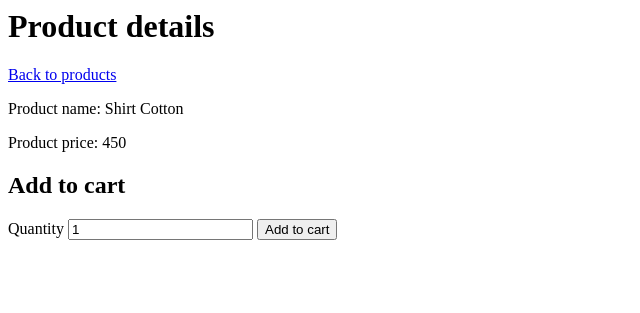
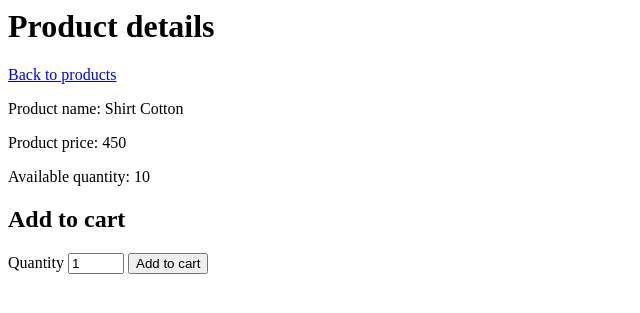
Before and after one commit to ITMGT-25-03-J-Group-9/Final-Project, a Django app: page /product/1 in a window 1280 px wide. Shown: the top 313 px of the page, without its empty margins (0-640 px from the left). Run offline with Django 5.2, Linux system fonts and the light colour scheme; a user stored in the database is signed in; data comes from the database, SQL or seed files in the repository.

Commit message:
limited add to cart

```diff
--- a/ashop_root/ashop/core/templates/core/product_detail.html
+++ b/ashop_root/ashop/core/templates/core/product_detail.html
@@ -3,6 +3,7 @@
 {% if product %}
     <p>Product name: {{ product.name }}</p>
     <p>Product price: {{ product.price }}</p>
+    <p>Available quantity: {{ max_quantity }}</p>
 {% endif %}
 
 <h2>Add to cart</h2>
@@ -10,6 +11,6 @@
     {% csrf_token %}
     <input type="hidden" name="product_id" value="{{ product.id }}">
     <label for="quantity">Quantity</label>
-    <input type="number" name="quantity" value="1">
+    <input type="number" name="quantity" min="1" max="{{ max_quantity }}" value="1">
     <input type="submit" value="Add to cart">
 </form>
--- a/ashop_root/ashop/core/views.py
+++ b/ashop_root/ashop/core/views.py
@@ -29,13 +29,23 @@
 		template = loader.get_template("core/product_detail.html")
 		p = Product.objects.get(id=product_id)
 		context = {
-			"product": p
+			"product": p,
+			"max_quantity": p.quantity
 		}
 		return HttpResponse(template.render(context, request))
 	elif request.method == 'POST':
-		submitted_quantity = request.POST['quantity']
+		submitted_quantity = int(request.POST['quantity'])
 		submitted_product_id = request.POST['product_id']
 		product = Product.objects.get(id=submitted_product_id)
+
+		if submitted_quantity > product.quantity:
+			messages.add_message(
+				request,
+				messages.ERROR,
+				f'Cannot add more than {product.quantity} of {product.name} to your cart.'
+			)
+			return redirect(request.path_info)
+
 		user = request.user
 		cart_item = CartItem(user=user, product=product, quantity=submitted_quantity)
 		cart_item.save()
```
